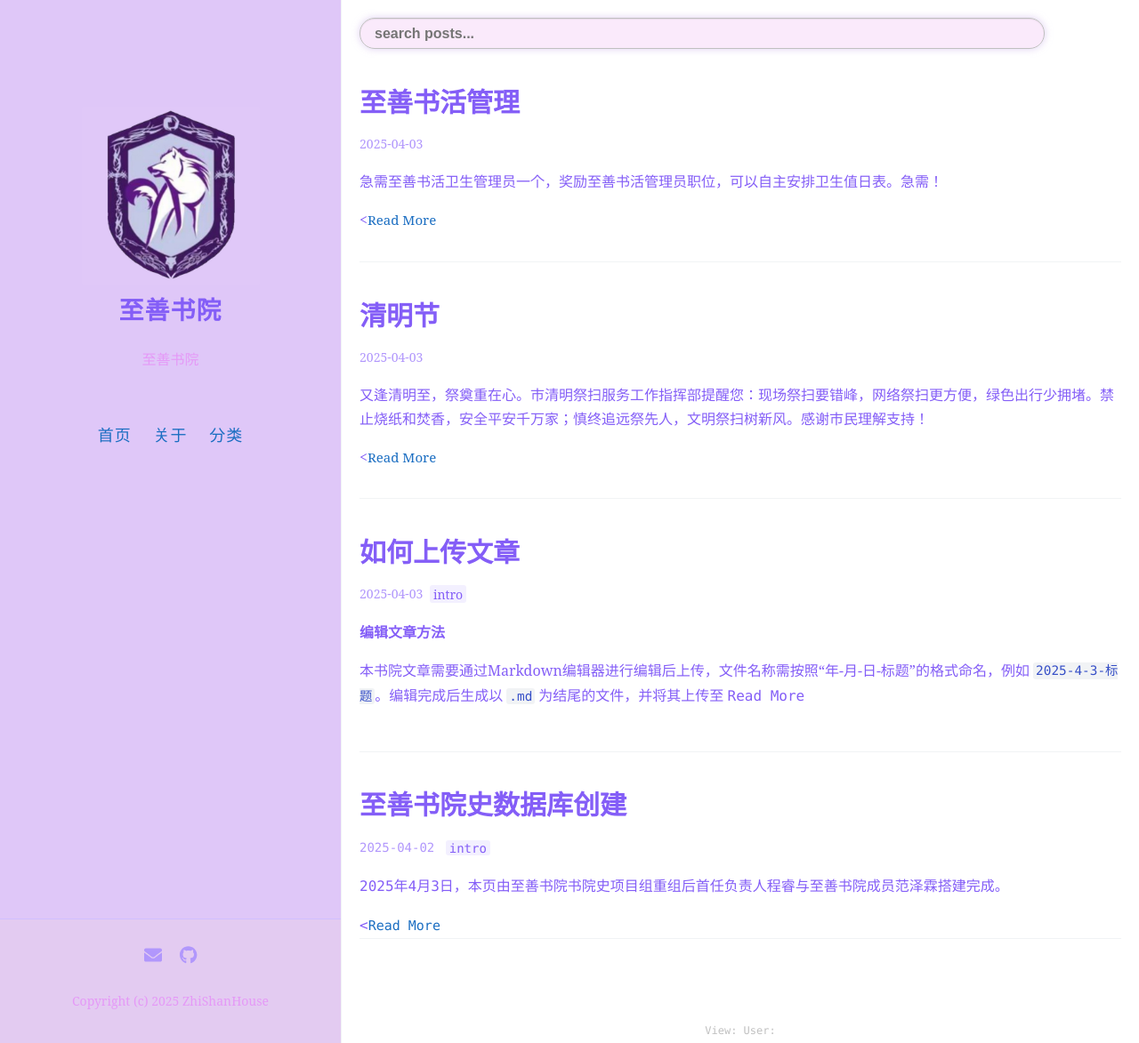
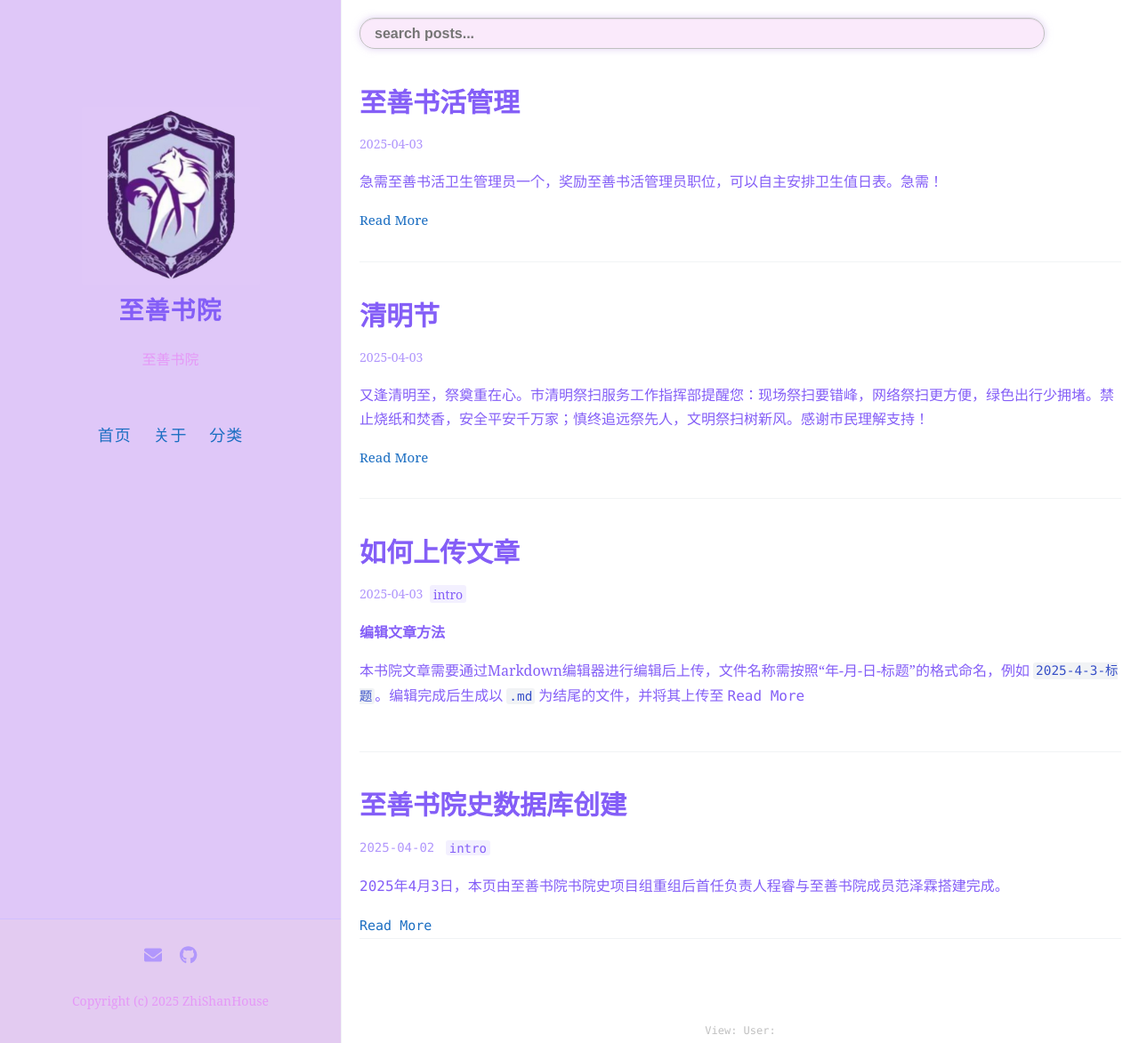
Before and after one commit to zhishanhouse/zhishanhouse.github.io, a Jekyll site: the page built from index.html, in a window 1280 px wide and 1173 px high. Shown: the whole window at 89% size. Built offline with Jekyll 4.4.1, drawn with Linux system fonts in a browser that asks for light colours; the list of posts is cut into pages by our own code; comment, search, counter and statistics services are not loaded.

Commit message:
Update index.html

```diff
--- a/index.html
+++ b/index.html
@@ -67,7 +67,7 @@
         {{ post.excerpt | truncate: 300 }}
       </div>
 
-      <<a href="{{ site.baseurl }}{{ post.url }}" class="read-more">Read More</a>
+      <a href="{{ site.baseurl }}{{ post.url }}" class="read-more">Read More</a>
     </article>
   {% endunless %}
   {% endfor %}
```
